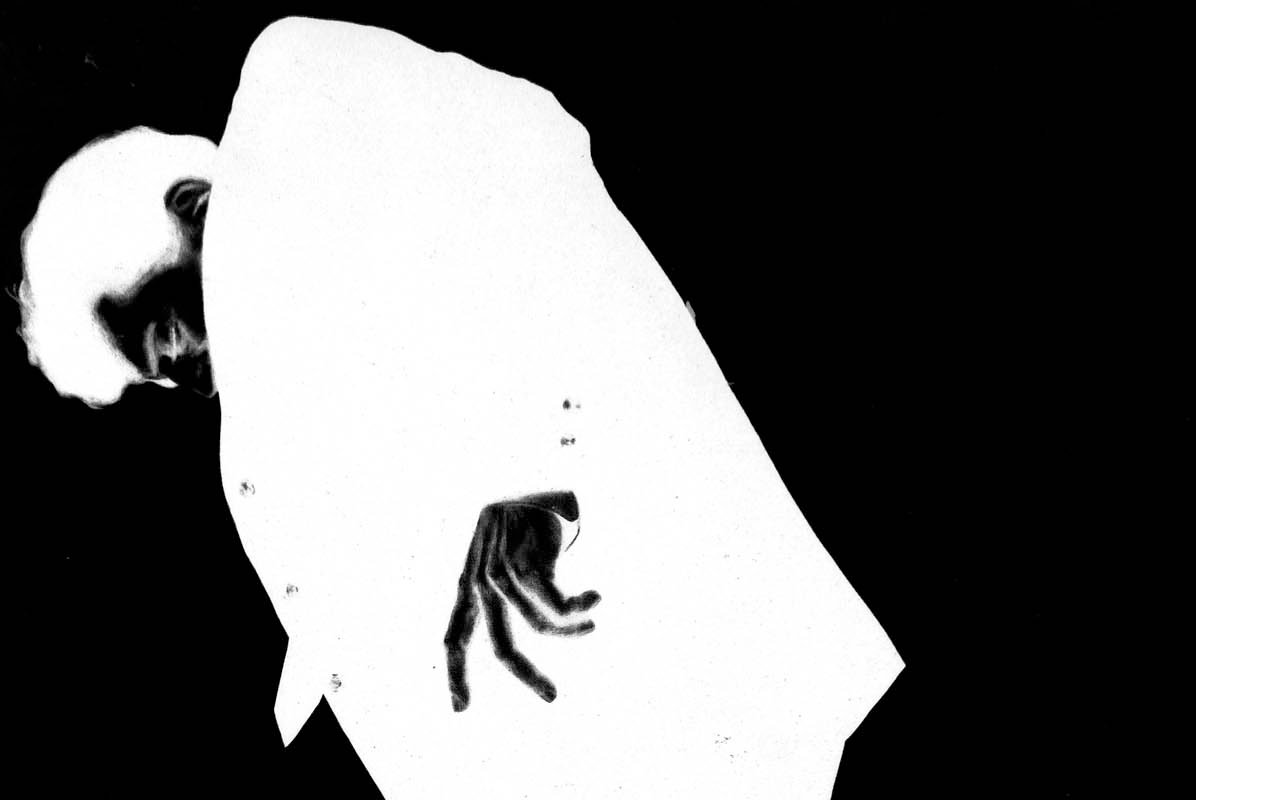
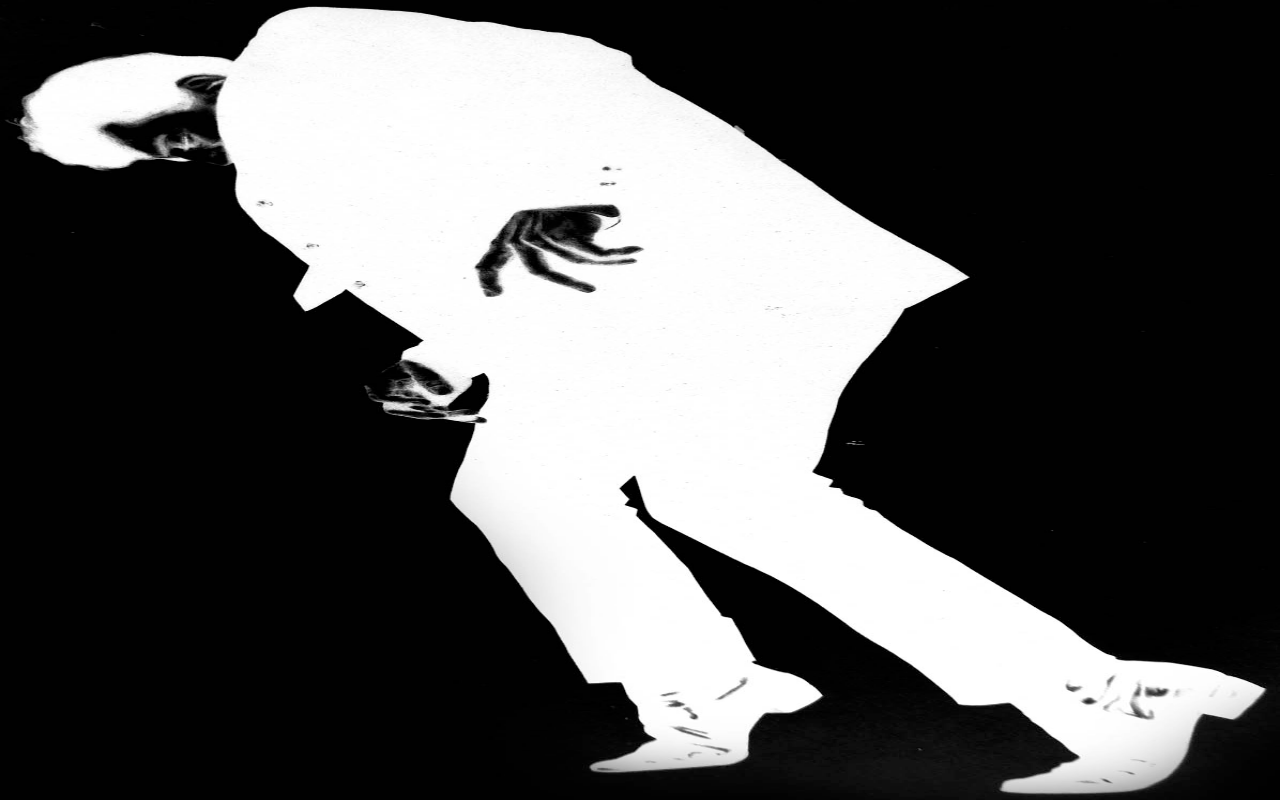
Before and after one commit to mechaneyes/darkwerk, a Next.js app: page / in a window 1280 px wide. Shown: the top 800 px of the page. Built offline with nearby package versions, Linux system fonts and the light colour scheme.

Commit message:
next/image + eslint error in api route

```diff
--- a/src/app/api/images/route.ts
+++ b/src/app/api/images/route.ts
@@ -12,7 +12,7 @@ export async function GET() {
     );
 
     return NextResponse.json(imageFiles);
-  } catch (error) {
+  } catch {
     return NextResponse.json({ error: 'Failed to read images directory' }, { status: 500 });
   }
 }
--- a/src/components/slideshow.tsx
+++ b/src/components/slideshow.tsx
@@ -1,6 +1,7 @@
 "use client";
 
 import React, { useState, useEffect } from "react";
+import Image from "next/image";
 
 const Slideshow = () => {
   const [currentImageIndex, setCurrentImageIndex] = useState(0);
@@ -44,9 +45,10 @@ const Slideshow = () => {
   return (
     <div className="relative w-full h-screen bg-black overflow-hidden">
       {images.length > 0 && (
-        <img
+        <Image
           src={`/${images[currentImageIndex]}`}
           alt={`Slide ${currentImageIndex + 1}`}
+          fill
           className={`absolute inset-0 w-[97%] h-[93%] m-auto object-contain transition-opacity duration-1000 ${
             isTransitioning ? "opacity-0" : "opacity-100"
           }`}
```
